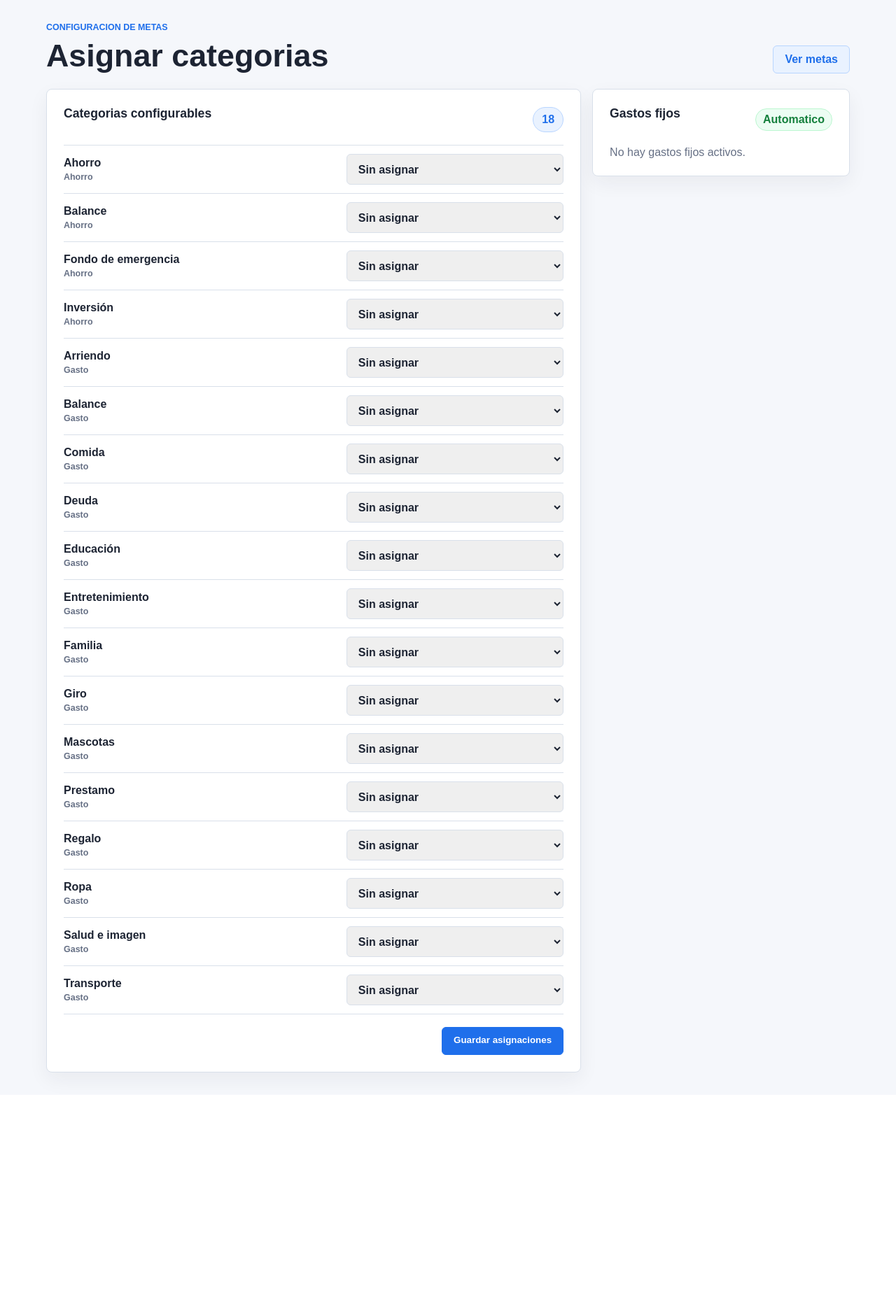
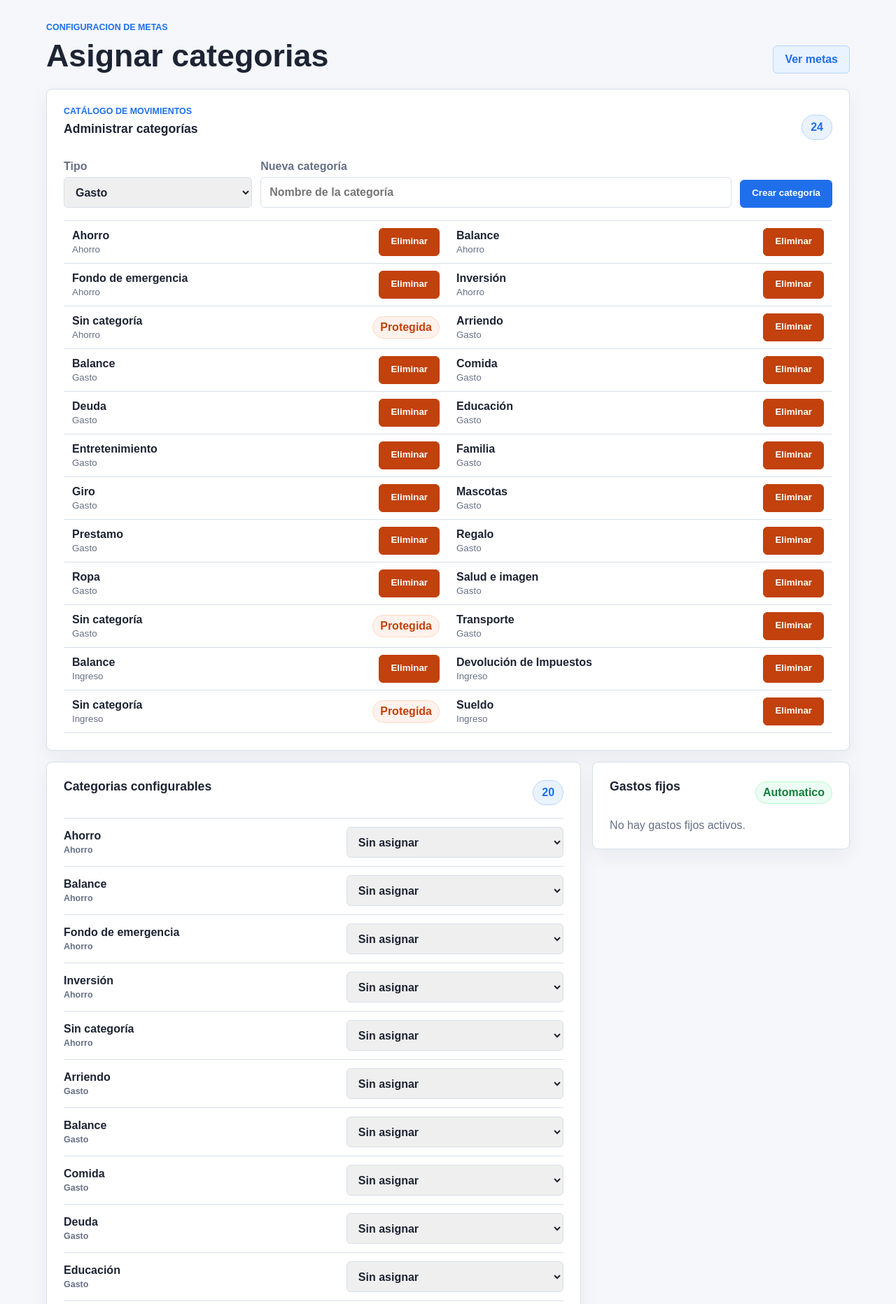
Before and after one commit to dani14alexander-droid/Finanzas, a Flask app: page /macrocategorias in a window 1280 px wide. Shown: the part 56-1920 px from the top of the page at 70% size. Before the commit the page ends 1611 px from the top, so only its background shows below. Run offline with Flask 3, Linux system fonts and the light colour scheme; some libraries are stand-ins or nearby versions.

Commit message:
Add files via upload

```diff
--- a/app.py
+++ b/app.py
@@ -1,5 +1,7 @@
 from pathlib import Path
 from datetime import date, datetime, timedelta
+from zoneinfo import ZoneInfo
+from io import BytesIO
 from math import ceil
 import math
 import calendar
@@ -15,10 +17,12 @@ except ImportError:
     psycopg = None
     dict_row = None
 
-from flask import Flask, Response, redirect, render_template, request, url_for
+from flask import Flask, Response, redirect, render_template, request, send_file, url_for
 
 
 app = Flask(__name__)
+
+ZONA_HORARIA_CHILE = ZoneInfo("America/Santiago")
 
 BASE_DIR = Path(__file__).resolve().parent
 DATA_DIR = BASE_DIR / "data"
@@ -28,6 +32,7 @@ DEUDAS_PATH = DATA_DIR / "deudas.csv"
 PLANIFICACION_PATH = DATA_DIR / "planificacion.csv"
 METAS_PATH = DATA_DIR / "metas.csv"
 MACRO_CATEGORIAS_PATH = DATA_DIR / "macro_categorias.csv"
+CATEGORIAS_PATH = DATA_DIR / "categorias.csv"
 ENV_PATH = BASE_DIR / ".env"
 LINK_PATH = BASE_DIR / "link.txt"
 DB_LISTA = False
@@ -61,6 +66,8 @@ DEUDA_COLUMNAS = [
 PLANIFICACION_COLUMNAS = ["fecha", "tipo", "categoria", "descripcion", "monto"]
 META_COLUMNAS = ["macro", "porcentaje"]
 MACRO_CATEGORIA_COLUMNAS = ["tipo", "categoria", "macro"]
+CATEGORIA_COLUMNAS = ["tipo", "categoria"]
+CATEGORIA_SIN_ASIGNAR = "Sin categoría"
 MACROS_ASIGNABLES = [
     "Ahorro principal",
     "Alimentacion",
@@ -189,6 +196,15 @@ def asegurar_db():
                     tipo TEXT NOT NULL DEFAULT '',
                     categoria TEXT NOT NULL DEFAULT '',
                     macro TEXT NOT NULL DEFAULT '',
+                    PRIMARY KEY (tipo, categoria)
+                )
+                """
+            )
+            cursor.execute(
+                """
+                CREATE TABLE IF NOT EXISTS categorias (
+                    tipo TEXT NOT NULL DEFAULT '',
+                    categoria TEXT NOT NULL DEFAULT '',
                     PRIMARY KEY (tipo, categoria)
                 )
                 """
@@ -255,6 +271,28 @@ def asegurar_db():
                 )
                 """
             )
+            cursor.execute("SELECT COUNT(*) AS total FROM categorias")
+            if cursor.fetchone()["total"] == 0:
+                cursor.executemany(
+                    "INSERT INTO categorias (tipo, categoria) VALUES (%s, %s) ON CONFLICT DO NOTHING",
+                    [
+                        (tipo, categoria)
+                        for tipo in TIPOS_VALIDOS
+                        for categoria in CATEGORIAS_PREDEFINIDAS.get(tipo, [])
+                    ],
+                )
+            cursor.executemany(
+                "INSERT INTO categorias (tipo, categoria) VALUES (%s, %s) ON CONFLICT DO NOTHING",
+                [(tipo, CATEGORIA_SIN_ASIGNAR) for tipo in TIPOS_VALIDOS],
+            )
+            cursor.execute(
+                """
+                INSERT INTO categorias (tipo, categoria)
+                SELECT DISTINCT tipo, categoria FROM movimientos
+                WHERE tipo IN ('Ingreso', 'Gasto', 'Ahorro') AND BTRIM(categoria) <> ''
+                ON CONFLICT DO NOTHING
+                """
+            )
     DB_LISTA = True
 
 
@@ -301,6 +339,26 @@ def asegurar_csv():
         with MACRO_CATEGORIAS_PATH.open("w", newline="", encoding="utf-8") as archivo:
             writer = csv.DictWriter(archivo, fieldnames=MACRO_CATEGORIA_COLUMNAS)
             writer.writeheader()
+    if not CATEGORIAS_PATH.exists():
+        categorias_iniciales = []
+        for tipo in TIPOS_VALIDOS:
+            for categoria in [*CATEGORIAS_PREDEFINIDAS.get(tipo, []), CATEGORIA_SIN_ASIGNAR]:
+                categorias_iniciales.append({"tipo": tipo, "categoria": categoria})
+        if CSV_PATH.exists():
+            with CSV_PATH.open(newline="", encoding="utf-8") as archivo:
+                for fila in csv.DictReader(archivo):
+                    if fila.get("tipo") in TIPOS_VALIDOS and fila.get("categoria", "").strip():
+                        categorias_iniciales.append(
+                            {"tipo": fila["tipo"], "categoria": fila["categoria"].strip()}
+                        )
+        unicas = {
+            (item["tipo"], item["categoria"].lower()): item
+            for item in categorias_iniciales
+        }
+        with CATEGORIAS_PATH.open("w", newline="", encoding="utf-8") as archivo:
+            writer = csv.DictWriter(archivo, fieldnames=CATEGORIA_COLUMNAS)
+            writer.writeheader()
+            writer.writerows(unicas.values())
     asegurar_columnas_csv(CSV_PATH, COLUMNAS)
     asegurar_columnas_csv(DEUDAS_PATH, DEUDA_COLUMNAS)
 
@@ -529,6 +587,45 @@ def leer_deudas():
     return deudas
 
 
+def leer_categorias():
+    if usar_base_datos():
+        asegurar_db()
+        with conectar_db() as conexion:
+            with conexion.cursor() as cursor:
+                cursor.execute("SELECT tipo, categoria FROM categorias ORDER BY tipo, LOWER(categoria)")
+                return [dict(fila) for fila in cursor.fetchall()]
+    asegurar_csv()
+    with CATEGORIAS_PATH.open(newline="", encoding="utf-8") as archivo:
+        return [dict(fila) for fila in csv.DictReader(archivo)]
+
+
+def escribir_categorias(categorias):
+    unicas = {}
+    for item in categorias:
+        tipo = item.get("tipo", "")
+        categoria = item.get("categoria", "").strip()
+        if tipo in TIPOS_VALIDOS and categoria:
+            unicas[(tipo, categoria.lower())] = {"tipo": tipo, "categoria": categoria}
+    categorias_limpias = sorted(
+        unicas.values(), key=lambda item: (item["tipo"], item["categoria"].lower())
+    )
+    if usar_base_datos():
+        asegurar_db()
+        with conectar_db() as conexion:
+            with conexion.cursor() as cursor:
+                cursor.execute("TRUNCATE categorias")
+                cursor.executemany(
+                    "INSERT INTO categorias (tipo, categoria) VALUES (%s, %s)",
+                    [(item["tipo"], item["categoria"]) for item in categorias_limpias],
+                )
+        return
+    asegurar_csv()
+    with CATEGORIAS_PATH.open("w", newline="", encoding="utf-8") as archivo:
+        writer = csv.DictWriter(archivo, fieldnames=CATEGORIA_COLUMNAS)
+        writer.writeheader()
+        writer.writerows(categorias_limpias)
+
+
 def categorias_existentes():
     categorias = {"Todas": {}}
     tipos = TIPOS_VALIDOS | TIPOS_AUTOMATIZACION | TIPOS_DEUDA
@@ -544,16 +641,17 @@ def categorias_existentes():
         categorias["Todas"].setdefault(categoria.lower(), categoria)
 
     for tipo, valores in CATEGORIAS_PREDEFINIDAS.items():
+        if tipo in TIPOS_VALIDOS:
+            continue
         for categoria in valores:
             agregar_categoria(tipo, categoria)
 
-    for item in leer_movimientos():
+    for item in leer_categorias():
         agregar_categoria(item.get("tipo", ""), item.get("categoria", ""))
-    for item in leer_automatizaciones():
-        agregar_categoria(item.get("tipo", ""), item.get("categoria", ""))
+    for coleccion in (leer_movimientos(), leer_automatizaciones(), leer_planificaciones()):
+        for item in coleccion:
+            agregar_categoria(item.get("tipo", ""), item.get("categoria", ""))
     for item in leer_deudas():
-        agregar_categoria(item.get("tipo", ""), item.get("categoria", ""))
-    for item in leer_planificaciones():
         agregar_categoria(item.get("tipo", ""), item.get("categoria", ""))
 
     return {
@@ -786,19 +884,23 @@ def asignaciones_macro_dict():
     }
 
 
+def fecha_hoy_chile():
+    return datetime.now(ZONA_HORARIA_CHILE).date()
+
+
 def periodo_actual():
-    return clave_ciclo(date.today())
+    return clave_ciclo(fecha_hoy_chile())
 
 
 def proxima_fecha_mensual(dia_mes):
-    hoy = date.today()
+    hoy = fecha_hoy_chile()
     ultimo_dia = calendar.monthrange(hoy.year, hoy.month)[1]
     dia = min(max(int(dia_mes), 1), ultimo_dia)
     return date(hoy.year, hoy.month, dia).isoformat()
 
 
 def penultimo_dia_habil_mes(hoy=None):
-    hoy = hoy or date.today()
+    hoy = hoy or fecha_hoy_chile()
     ultimo_dia = calendar.monthrange(hoy.year, hoy.month)[1]
     dias_habiles = [
         date(hoy.year, hoy.month, dia)
@@ -982,7 +1084,7 @@ def rango_ciclo(clave, movimientos):
     try:
         anio, mes = [int(parte) for parte in clave.split("-")[:2]]
     except (ValueError, IndexError):
-        return rango_dashboard(date.today(), movimientos)
+        return rango_dashboard(fecha_hoy_chile(), movimientos)
 
     inicio = date(anio, mes, 1)
     fin = date(anio, mes, calendar.monthrange(anio, mes)[1])
@@ -995,7 +1097,7 @@ def opciones_ciclos(movimientos):
         for item in movimientos
         if es_sueldo(item) and (fecha := fecha_movimiento(item.get("fecha", "")))
     }
-    claves.add(clave_ciclo(date.today(), movimientos))
+    claves.add(clave_ciclo(fecha_hoy_chile(), movimientos))
 
     # Include missing salary periods so months without activity remain visible.
     fechas_ciclo = sorted(fecha_movimiento(clave) for clave in claves if fecha_movimiento(clave))
@@ -1062,7 +1164,7 @@ def movimientos_de_ciclo(movimientos, clave):
 
 
 def asegurar_sueldo_automatico(hoy=None):
-    hoy = hoy or date.today()
+    hoy = hoy or fecha_hoy_chile()
     fecha_sueldo = fecha_sueldo_esperada(hoy)
     if not fecha_sueldo or hoy < fecha_sueldo:
         return False
@@ -1174,7 +1276,7 @@ def preparar_segmentos(items):
 
 
 def calcular_semanas_restantes(hoy=None, fecha_fin=None):
-    hoy = hoy or date.today()
+    hoy = hoy or fecha_hoy_chile()
     if fecha_fin is None:
         ultimo_dia = calendar.monthrange(hoy.year, hoy.month)[1]
         fecha_fin = date(hoy.year, hoy.month, ultimo_dia)
@@ -1184,7 +1286,7 @@ def calcular_semanas_restantes(hoy=None, fecha_fin=None):
 
 
 def rango_dashboard(hoy=None, movimientos=None):
-    hoy = hoy or date.today()
+    hoy = hoy or fecha_hoy_chile()
     movimientos = movimientos or []
     sueldo = ultimo_sueldo(movimientos)
     if sueldo:
@@ -1492,7 +1594,7 @@ def resumen_historico(vista):
 
 
 def calcular_dashboard(filtrar_periodo=False):
-    hoy = date.today()
+    hoy = fecha_hoy_chile()
     asegurar_sueldo_automatico(hoy)
     movimientos = leer_movimientos()
     periodo_inicio = None
@@ -1717,10 +1819,9 @@ def categorias_para_macros():
             return
         categorias.setdefault((tipo, categoria.lower()), categoria)
 
-    for tipo in ("Gasto", "Ahorro"):
-        for categoria in CATEGORIAS_PREDEFINIDAS.get(tipo, []):
-            agregar(tipo, categoria)
-    for coleccion in (leer_movimientos(), leer_planificaciones()):
+    for item in leer_categorias():
+        agregar(item.get("tipo", ""), item.get("categoria", ""))
+    for coleccion in (leer_movimientos(), leer_automatizaciones(), leer_planificaciones()):
         for item in coleccion:
             agregar(item.get("tipo", ""), item.get("categoria", ""))
 
@@ -1737,6 +1838,94 @@ def categorias_para_macros():
     ]
 
 
+def categorias_administrables():
+    categorias = {}
+    for item in leer_categorias():
+        tipo = item.get("tipo", "")
+        categoria = item.get("categoria", "").strip()
+        if tipo in TIPOS_VALIDOS and categoria:
+            categorias[(tipo, categoria.lower())] = {"tipo": tipo, "categoria": categoria}
+    for coleccion in (leer_movimientos(), leer_automatizaciones(), leer_planificaciones()):
+        for item in coleccion:
+            tipo = item.get("tipo", "")
+            categoria = item.get("categoria", "").strip()
+            if tipo in TIPOS_VALIDOS and categoria:
+                categorias.setdefault(
+                    (tipo, categoria.lower()), {"tipo": tipo, "categoria": categoria}
+                )
+    return sorted(categorias.values(), key=lambda item: (item["tipo"], item["categoria"].lower()))
+
+
+def reemplazar_categoria_eliminada(tipo, categoria):
+    categoria_clave = categoria.strip().lower()
+    colecciones = [
+        (leer_movimientos, escribir_movimientos),
+        (leer_automatizaciones, escribir_automatizaciones),
+        (leer_planificaciones, escribir_planificaciones),
+    ]
+    for leer, escribir in colecciones:
+        items = leer()
+        hubo_cambios = False
+        for item in items:
+            if (
+                item.get("tipo") == tipo
+                and item.get("categoria", "").strip().lower() == categoria_clave
+            ):
+                item["categoria"] = CATEGORIA_SIN_ASIGNAR
+                hubo_cambios = True
+        if hubo_cambios:
+            escribir(items)
+
+
+@app.route("/macrocategorias/categorias/agregar", methods=["POST"])
+def agregar_categoria():
+    tipo = request.form.get("tipo", "")
+    categoria = request.form.get("categoria", "").strip()
+    if tipo in TIPOS_VALIDOS and categoria:
+        categorias = leer_categorias()
+        if not any(
+            item.get("tipo") == tipo
+            and item.get("categoria", "").strip().lower() == categoria.lower()
+            for item in categorias
+        ):
+            categorias.append({"tipo": tipo, "categoria": categoria})
+            escribir_categorias(categorias)
+    return redirect(url_for("macrocategorias", _anchor="categorias"))
+
+
+@app.route("/macrocategorias/categorias/eliminar", methods=["POST"])
+def eliminar_categoria():
+    tipo = request.form.get("tipo", "")
+    categoria = request.form.get("categoria", "").strip()
+    if (
+        tipo in TIPOS_VALIDOS
+        and categoria
+        and categoria.lower() != CATEGORIA_SIN_ASIGNAR.lower()
+    ):
+        reemplazar_categoria_eliminada(tipo, categoria)
+        escribir_categorias(
+            [
+                item
+                for item in leer_categorias()
+                if not (
+                    item.get("tipo") == tipo
+                    and item.get("categoria", "").strip().lower() == categoria.lower()
+                )
+            ]
+        )
+        escribir_macro_categorias(
+            [
+                item
+                for item in leer_macro_categorias()
+                if not (
+                    item.get("tipo") == tipo
+                    and item.get("categoria", "").strip().lower() == categoria.lower()
+                )
+            ]
+        )
+    return redirect(url_for("macrocategorias", _anchor="categorias"))
+
+
 @app.route("/macrocategorias", methods=["GET", "POST"])
 def macrocategorias():
     categorias = categorias_para_macros()
@@ -1757,6 +1946,7 @@ def macrocategorias():
     return render_template(
         "macrocategorias.html",
         categorias=categorias,
+        categorias_administrables=categorias_administrables(),
         macros=MACROS_ASIGNABLES,
         gastos_fijos=gastos_fijos,
     )
@@ -1836,9 +2026,21 @@ def agregar_sueldo():
 
 @app.route("/editar/<int:movimiento_id>", methods=["GET", "POST"])
 def editar(movimiento_id):
+    volver_ciclo = request.values.get("volver_ciclo", "").strip()
+    volver_busqueda = request.values.get("volver_q", "").strip()
+    volver_tipo = request.values.get("volver_tipo", "Todos")
+    parametros_resumen = {}
+    if volver_ciclo:
+        parametros_resumen["ciclo"] = volver_ciclo
+    if volver_busqueda:
+        parametros_resumen["q"] = volver_busqueda
+    if volver_tipo in TIPOS_VALIDOS:
+        parametros_resumen["tipo"] = volver_tipo
+    volver_a = f"{url_for('resumen', **parametros_resumen)}#movimientos"
+
     movimientos = leer_movimientos()
     if movimiento_id < 0 or movimiento_id >= len(movimientos):
-        return redirect(url_for("resumen"))
+        return redirect(volver_a)
 
     movimiento = movimientos[movimiento_id]
     if request.method == "POST":
@@ -1853,7 +2055,7 @@ def editar(movimiento_id):
         }
         escribir_movimientos(movimientos)
         actualizar_automatizaciones_por_movimiento(movimiento_anterior, movimientos)
-        return redirect(url_for("resumen"))
+        return redirect(volver_a)
 
     return render_template(
         "agregar.html",
@@ -1861,18 +2063,32 @@ def editar(movimiento_id):
         tipo=None,
         movimiento=movimiento,
         ayuda_categoria="Categoria del movimiento",
-        volver_a=url_for("resumen"),
+        volver_a=volver_a,
+        volver_ciclo=volver_ciclo,
+        volver_busqueda=volver_busqueda,
+        volver_tipo=volver_tipo,
     )
 
 
 @app.route("/eliminar/<int:movimiento_id>", methods=["POST"])
 def eliminar(movimiento_id):
+    volver_ciclo = request.form.get("volver_ciclo", "").strip()
+    volver_busqueda = request.form.get("volver_q", "").strip()
+    volver_tipo = request.form.get("volver_tipo", "Todos")
+    parametros_resumen = {}
+    if volver_ciclo:
+        parametros_resumen["ciclo"] = volver_ciclo
+    if volver_busqueda:
+        parametros_resumen["q"] = volver_busqueda
+    if volver_tipo in TIPOS_VALIDOS:
+        parametros_resumen["tipo"] = volver_tipo
+
     movimientos = leer_movimientos()
     if 0 <= movimiento_id < len(movimientos):
         movimiento_eliminado = movimientos.pop(movimiento_id)
         escribir_movimientos(movimientos)
         actualizar_automatizaciones_por_movimiento(movimiento_eliminado, movimientos)
-    return redirect(url_for("resumen"))
+    return redirect(f"{url_for('resumen', **parametros_resumen)}#movimientos")
 
 
 @app.route("/resumen/agregar", methods=["POST"])
@@ -2217,7 +2433,7 @@ def pagar_deuda(deuda_id):
 
     item = deudas_lista[deuda_id]
     if item["estado"] != "Pagada":
-        fecha_pago = request.form.get("fecha_pago") or date.today().isoformat()
+        fecha_pago = request.form.get("fecha_pago") or fecha_hoy_chile().isoformat()
         movimientos = leer_movimientos()
         mismo_ciclo = not pago_deuda_genera_movimiento(item, fecha_pago, movimientos)
         if mismo_ciclo:
@@ -2323,7 +2539,7 @@ def resumen():
     todos_movimientos = leer_movimientos()
     ciclos = opciones_ciclos(todos_movimientos)
     ciclo_seleccionado = request.args.get("ciclo") or (
-        ciclos[0]["valor"] if ciclos else clave_ciclo(date.today(), todos_movimientos)
+        ciclos[0]["valor"] if ciclos else clave_ciclo(fecha_hoy_chile(), todos_movimientos)
     )
     if ciclos and ciclo_seleccionado not in {item["valor"] for item in ciclos}:
         ciclo_seleccionado = ciclos[0]["valor"]
@@ -2344,7 +2560,7 @@ def resumen():
     )
     busqueda = request.args.get("q", "").strip()
     filtro_tipo = request.args.get("tipo", "Todos")
-    semanas, _, _ = calcular_semanas_restantes(date.today(), periodo_fin)
+    semanas, _, _ = calcular_semanas_restantes(fecha_hoy_chile(), periodo_fin)
     ingresos = sum(item["monto"] for item in movimientos if item["tipo"] == "Ingreso")
     gastos = sum(item["monto"] for item in movimientos if item["tipo"] == "Gasto")
     ahorros = sum(item["monto"] for item in movimientos if item["tipo"] == "Ahorro")
@@ -2445,6 +2661,59 @@ def resumen():
     )
 
 
+@app.route("/resumen/exportar.xlsx")
+def exportar_movimientos_ciclo():
+    from openpyxl import Workbook
+    from openpyxl.styles import Font, PatternFill
+
+    todos_movimientos = leer_movimientos()
+    ciclo = request.args.get("ciclo", "").strip()
+    ciclos_validos = {item["valor"] for item in opciones_ciclos(todos_movimientos)}
+    if ciclo not in ciclos_validos:
+        ciclo = clave_ciclo(fecha_hoy_chile(), todos_movimientos)
+    movimientos, inicio, fin = movimientos_de_ciclo(todos_movimientos, ciclo)
+
+    libro = Workbook()
+    hoja = libro.active
+    hoja.title = "Movimientos"
+    encabezados = ["Fecha", "Tipo", "Categoría", "Descripción", "Monto"]
+    hoja.append(encabezados)
+    for celda in hoja[1]:
+        celda.font = Font(bold=True, color="FFFFFF")
+        celda.fill = PatternFill("solid", fgColor="1F6FEB")
+
+    for item in sorted(movimientos, key=lambda movimiento: movimiento.get("fecha", "")):
+        fecha = fecha_movimiento(item.get("fecha", ""))
+        hoja.append(
+            [
+                fecha,
+                item.get("tipo", ""),
+                item.get("categoria", "") or CATEGORIA_SIN_ASIGNAR,
+                item.get("descripcion", ""),
+                float(item.get("monto") or 0),
+            ]
+        )
+    for celda in hoja["A"][1:]:
+        celda.number_format = "dd-mm-yyyy"
+    for celda in hoja["E"][1:]:
+        celda.number_format = '$' + '#,##0.00'
+    hoja.freeze_panes = "A2"
+    hoja.auto_filter.ref = hoja.dimensions
+    for columna, ancho in {"A": 14, "B": 14, "C": 24, "D": 38, "E": 18}.items():
+        hoja.column_dimensions[columna].width = ancho
+
+    salida = BytesIO()
+    libro.save(salida)
+    salida.seek(0)
+    nombre = f"movimientos_{inicio.isoformat()}_{fin.isoformat()}.xlsx"
+    return send_file(
+        salida,
+        as_attachment=True,
+        download_name=nombre,
+        mimetype="application/vnd.openxmlformats-officedocument.spreadsheetml.sheet",
+    )
+
+
 if __name__ == "__main__":
     asegurar_csv()
     app.run(debug=True)
--- a/requirements.txt
+++ b/requirements.txt
@@ -1,3 +1,4 @@
 Flask==3.0.3
 gunicorn==22.0.0
 psycopg[binary]>=3.2.10,<4
+openpyxl>=3.1.5,<4
--- a/static/styles.css
+++ b/static/styles.css
@@ -600,6 +600,55 @@ th {
   margin-top: 18px;
 }
 
+.category-admin {
+  margin-bottom: 16px;
+}
+
+.category-create-form {
+  align-items: end;
+  display: grid;
+  gap: 12px;
+  grid-template-columns: minmax(150px, 0.4fr) minmax(220px, 1fr) auto;
+  margin: 18px 0;
+}
+
+.category-create-form label,
+.category-create-form label > span {
+  display: grid;
+  gap: 6px;
+}
+
+.category-list {
+  border-top: 1px solid var(--line);
+  display: grid;
+  grid-template-columns: repeat(2, minmax(0, 1fr));
+}
+
+.category-row {
+  align-items: center;
+  border-bottom: 1px solid var(--line);
+  display: flex;
+  gap: 12px;
+  justify-content: space-between;
+  min-width: 0;
+  padding: 10px 12px;
+}
+
+.category-row > span:first-child {
+  min-width: 0;
+}
+
+.category-row strong,
+.category-row small {
+  display: block;
+  overflow-wrap: anywhere;
+}
+
+.category-row small {
+  color: var(--muted);
+  margin-top: 3px;
+}
+
 .macro-list {
   border-top: 1px solid var(--line);
 }
@@ -1265,7 +1314,9 @@ select:focus {
   .automation-item,
   .debt-item,
   .filter-bar,
-  .salary-form {
+  .salary-form,
+  .category-create-form,
+  .category-list {
     grid-template-columns: 1fr;
   }
 
--- a/templates/macrocategorias.html
+++ b/templates/macrocategorias.html
@@ -29,6 +29,50 @@
           <h1>Asignar categorias</h1>
         </div>
         <a class="button button-soft" href="{{ url_for('planificacion', _anchor='metas') }}">Ver metas</a>
+      </section>
+
+      <section class="panel category-admin" id="categorias">
+        <div class="panel-header">
+          <div>
+            <p class="eyebrow">Catálogo de movimientos</p>
+            <h2>Administrar categorías</h2>
+          </div>
+          <span class="kpi-pill">{{ categorias_administrables|length }}</span>
+        </div>
+        <form method="post" action="{{ url_for('agregar_categoria') }}" class="category-create-form">
+          <label>
+            Tipo
+            <select name="tipo" required>
+              <option value="Gasto">Gasto</option>
+              <option value="Ingreso">Ingreso</option>
+              <option value="Ahorro">Ahorro</option>
+            </select>
+          </label>
+          <label>
+            Nueva categoría
+            <input type="text" name="categoria" placeholder="Nombre de la categoría" required>
+          </label>
+          <button type="submit">Crear categoría</button>
+        </form>
+        <div class="category-list">
+          {% for item in categorias_administrables %}
+            <div class="category-row">
+              <span>
+                <strong>{{ item.categoria }}</strong>
+                <small>{{ item.tipo }}</small>
+              </span>
+              {% if item.categoria|lower != 'sin categoría' %}
+                <form method="post" action="{{ url_for('eliminar_categoria') }}" onsubmit="return confirm('Los movimientos con esta categoría pasarán a Sin categoría. ¿Continuar?');">
+                  <input type="hidden" name="tipo" value="{{ item.tipo }}">
+                  <input type="hidden" name="categoria" value="{{ item.categoria }}">
+                  <button type="submit" class="danger-button">Eliminar</button>
+                </form>
+              {% else %}
+                <span class="status">Protegida</span>
+              {% endif %}
+            </div>
+          {% endfor %}
+        </div>
       </section>
 
       <section class="macro-layout">
--- a/templates/resumen.html
+++ b/templates/resumen.html
@@ -41,6 +41,7 @@
             </select>
           </label>
           <small>{{ periodo_inicio|fecha_corta }} al {{ periodo_fin|fecha_corta }}</small>
+          <a class="button button-soft" href="{{ url_for('exportar_movimientos_ciclo', ciclo=ciclo_seleccionado) }}">Descargar Excel</a>
         </form>
       </section>
 
@@ -212,7 +213,7 @@
                     </td>
                     <td>
                       {% if item.id != "" %}
-                        <a class="table-action" href="{{ url_for('editar', movimiento_id=item.id) }}">Editar</a>
+                        <a class="table-action" href="{{ url_for('editar', movimiento_id=item.id, volver_ciclo=ciclo_seleccionado, volver_q=busqueda, volver_tipo=filtro_tipo) }}">Editar</a>
                       {% else %}
                         <span class="hint-inline">Automatico</span>
                       {% endif %}
```
Also changed, not shown: templates/agregar.html (+8 -0 lines).
